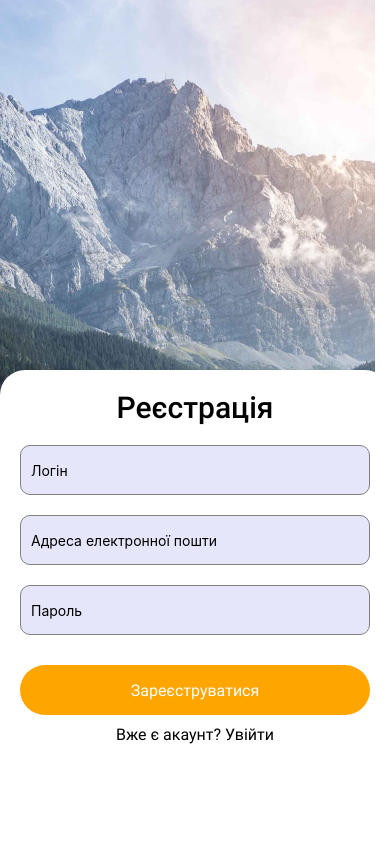
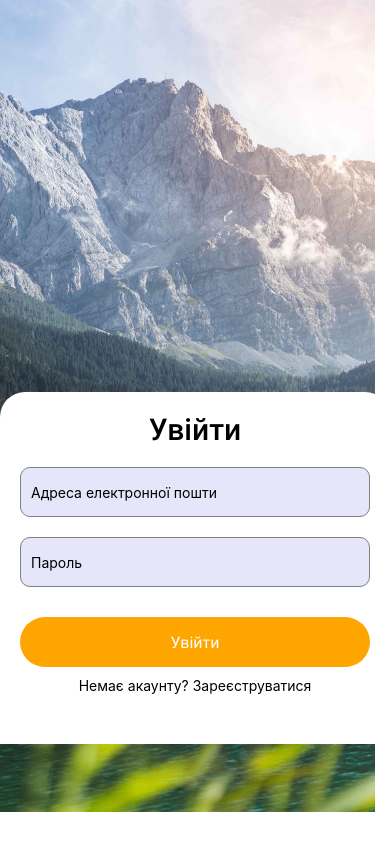
Before and after one commit to VitaNYCH/goit-react-native-hw, a React Native app: screen / in a window 390 px wide. Built offline with nearby package versions, Linux system fonts and the light colour scheme.

Commit message:
Changed LoginScreen

```diff
--- a/App.js
+++ b/App.js
@@ -11,8 +11,8 @@ export default function App() {
   }
   return (
     <>
-      <RegistrationScreen />
-      {/* <LoginScreen /> */}
+      {/* <RegistrationScreen /> */}
+      <LoginScreen />
     </>
   );
 }
--- a/Screens/LoginScreen.jsx
+++ b/Screens/LoginScreen.jsx
@@ -28,14 +28,14 @@ export const LoginScreen = () => {
   };
   return (
     <TouchableWithoutFeedback onPress={keyBoardHide}>
-      <View style={styles.container}>
+      <KeyboardAvoidingView
+        behavior={Platform.OS === "ios" ? "padding" : "height"}
+        style={styles.container}>
         <ImageBackground style={styles.imgBg} source={img}>
-          <KeyboardAvoidingView
-            behavior={Platform.OS === "ios" ? "padding" : "height"}>
           <View
             style={{
               ...styles.form,
-                marginBottom: isShownKeyBoard ? 20 : 0,
+              marginBottom: isShownKeyBoard ? -20 : 100,
             }}>
             <View style={styles.title}>
               <Text style={styles.textTitle}>Увійти</Text>
@@ -81,9 +81,8 @@ export const LoginScreen = () => {
               <Text>Немає акаунту? Зареєструватися</Text>
             </View>
           </View>
+        </ImageBackground>
       </KeyboardAvoidingView>
-        </ImageBackground>
-      </View>
     </TouchableWithoutFeedback>
   );
 };
--- a/Screens/RegistrationScreen.jsx
+++ b/Screens/RegistrationScreen.jsx
@@ -23,6 +23,9 @@ const initialState = {
 export const RegistrationScreen = () => {
   const [isShownKeyBoard, setIsShownKeyBoard] = useState(false);
   const [state, setstate] = useState(initialState);
+  const handleFocus = () => {
+    setIsShownKeyBoard(true);
+  };
   const keyBoardHide = () => {
     setIsShownKeyBoard(true);
     Keyboard.dismiss();
@@ -38,7 +41,7 @@ export const RegistrationScreen = () => {
           <View
             style={{
               ...styles.form,
-              paddingBottom: isShownKeyBoard ? 20 : 100,
+              marginBottom: isShownKeyBoard ? -20 : 100,
             }}>
             <View style={styles.title}>
               <Text style={styles.textTitle}>Реєстрація</Text>
@@ -49,9 +52,7 @@ export const RegistrationScreen = () => {
                 placeholder="Логін"
                 style={styles.input}
                 value={state.login}
-                onFocus={() => {
-                  setIsShownKeyBoard(true);
-                }}
+                onFocus={handleFocus}
                 onChangeText={(value) =>
                   setstate((prevState) => ({ ...prevState, login: value }))
                 }
@@ -63,9 +64,7 @@ export const RegistrationScreen = () => {
                 placeholder="Адреса електронної пошти"
                 style={styles.input}
                 value={state.email}
-                onFocus={() => {
-                  setIsShownKeyBoard(true);
-                }}
+                onFocus={handleFocus}
                 onChangeText={(value) =>
                   setstate((prevState) => ({ ...prevState, email: value }))
                 }
@@ -78,9 +77,7 @@ export const RegistrationScreen = () => {
                 style={styles.input}
                 value={state.password}
                 secureTextEntry={true}
-                onFocus={() => {
-                  setIsShownKeyBoard(true);
-                }}
+                onFocus={handleFocus}
                 onChangeText={(value) =>
                   setstate((prevState) => ({ ...prevState, password: value }))
                 }
--- a/Screens/style.js
+++ b/Screens/style.js
@@ -14,7 +14,7 @@ export const styles = StyleSheet.create({
     backgroundColor: "#fff",
     borderTopRightRadius: 25,
     borderTopLeftRadius: 25,
-    paddingBottom: 100,
+    paddingBottom: 50,
   },
   title: {
     alignItems: "center",
```
Lines whose indentation alone changed are shown as unchanged.
